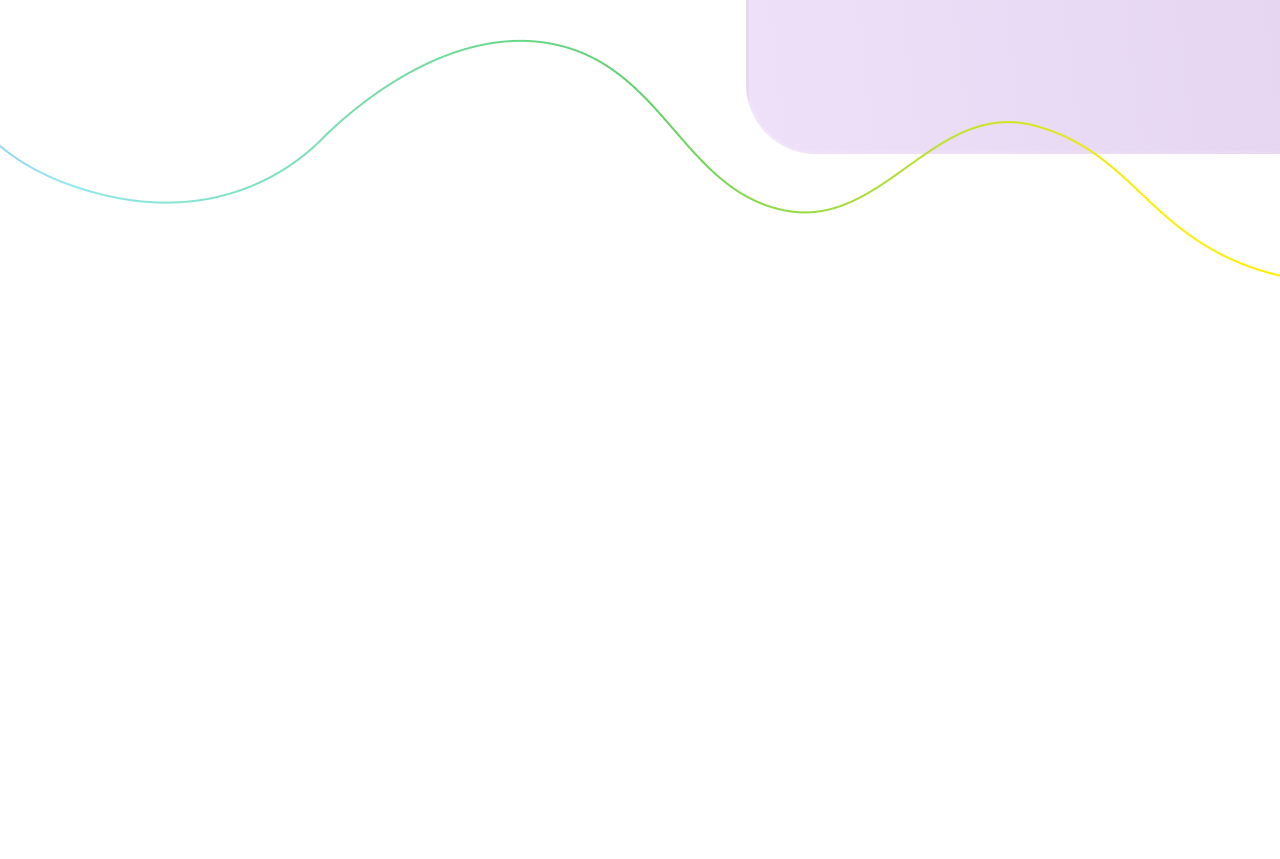
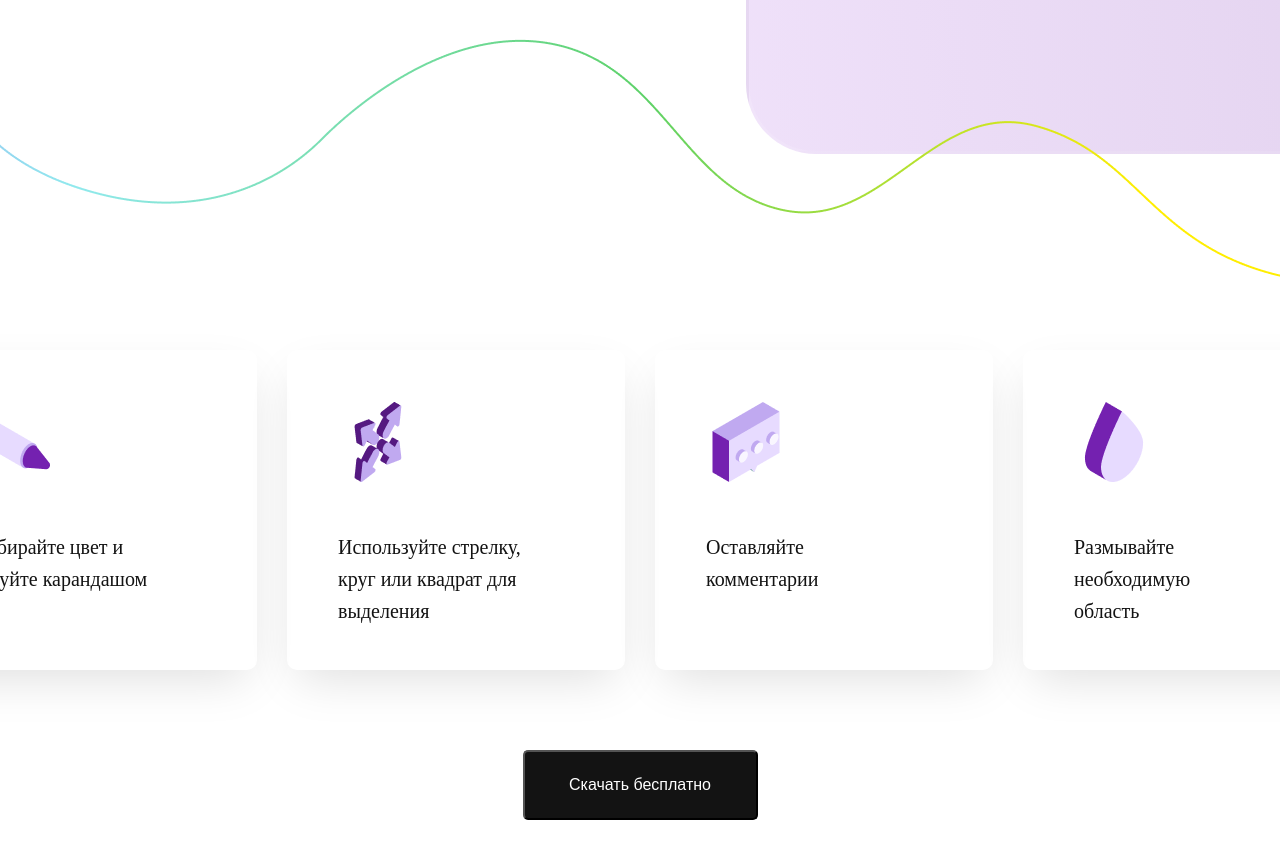
Before and after one commit to liudmila-sorokina/Construction-company, a plain HTML site: page screenshooter/index.html in a window 1280 px wide. Shown: the part 4624-5483 px from the top of the page. Before the commit the page ends 4905 px from the top, so only its background shows below. Drawn offline with Linux system fonts and the light colour scheme.

Commit message:
Adds opportunities section

```diff
--- a/screenshooter/css/style.css
+++ b/screenshooter/css/style.css
@@ -230,6 +230,7 @@ ul {
   font-size: 20px;
   line-height: 160%;
   color: #131313;
+  cursor: pointer;
 }
 
 .meet-screenshot__item:last-child {
@@ -464,3 +465,36 @@ ul {
   left: -284px;
   z-index: 4;
 }
+
+.opportunities {
+  display: flex;
+  flex-direction: column;
+  align-items: center;
+  padding-top: 389px;
+  padding-bottom: 100px;
+}
+
+.opportunities__button {
+  width: 235px;
+  height: 70px;
+  margin-top: 80px;
+  color: #FFFFFF;
+  background-color: #131313;
+  border-radius: 5px;
+  font-size: 16px;
+}
+
+.opportunities__button:hover {
+  background-color: #D08EFF;
+}
+
+.opportunities__item {
+  height: 320px;
+  padding-top: 52px;
+  padding-left: 51px;
+  box-sizing: border-box;
+}
+
+.meet-screenshot__information--width {
+  width: 200px;
+}
--- a/screenshooter/index.html
+++ b/screenshooter/index.html
@@ -184,6 +184,38 @@
       </ul>
       <img alt="rainbow" src="./DecorativeLine3.png" class="features__img-rainbow">
     </section>
+    <section class="opportunities">
+      <ul class="meet-screenshot__variants">
+        <li class="meet-screenshot__item opportunities__item">
+          <img src="./crayon.png" alt="crayon">
+          <div class="meet-screenshot__information">
+            Выбирайте цвет
+            и рисуйте карандашом
+          </div>
+        </li>
+        <li class="meet-screenshot__item opportunities__item">
+          <img src="./fullscreen.png" alt="fullscreen">
+          <div class="meet-screenshot__information meet-screenshot__information--width">
+            Используйте стрелку,
+            круг или квадрат
+            для выделения
+          </div>
+        </li>
+        <li class="meet-screenshot__item opportunities__item">
+          <img src="./chat.png" alt="chat">
+          <div class="meet-screenshot__information">
+            Оставляйте комментарии
+          </div>
+        </li>
+        <li class="meet-screenshot__item opportunities__item">
+          <img src="./raindrop.png" alt="raindrop">
+          <div class="meet-screenshot__information">
+            Размывайте необходимую область
+          </div>
+        </li>
+      </ul>
+      <button class="opportunities__button">Скачать бесплатно</button>
+    </section>
   </main>
 </body>
 
```
Also changed, not shown: screenshooter/chat.png (added), screenshooter/crayon.png (added), screenshooter/fullscreen.png (added), screenshooter/raindrop.png (added).
